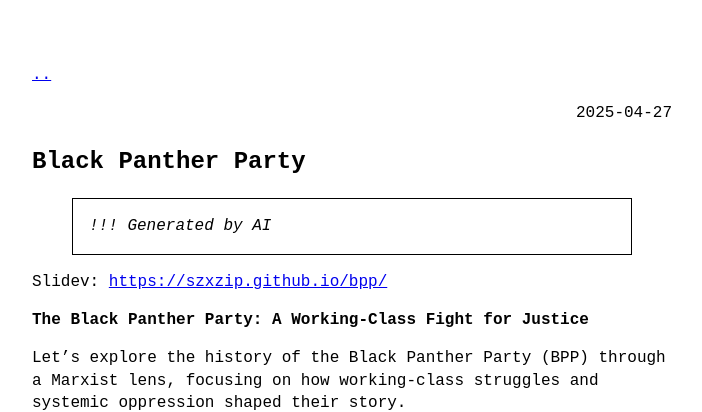
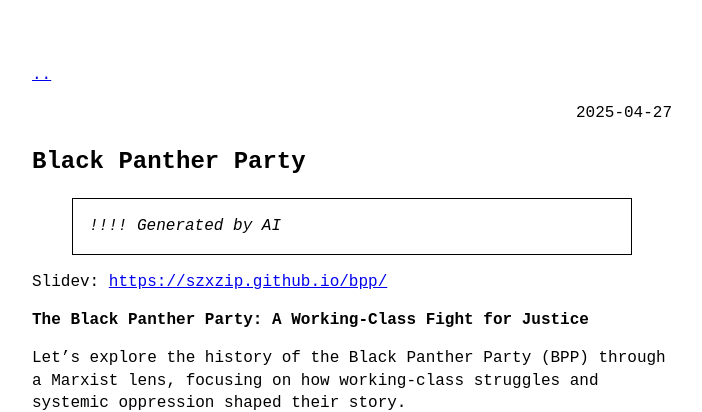
Before and after one commit to szxzip/szxzip.org, a Jekyll site: the page built from _posts/2025-04-27-bpp.md, in a window 1280 px wide. Shown: the top 412 px of the page, without its empty margins (288-990 px from the left). Built offline with Jekyll 4.4.1, drawn with Linux system fonts in a browser that asks for light colours.

Commit message:
Initial commit

```diff
--- a/_posts/2025-04-27-bpp.md
+++ b/_posts/2025-04-27-bpp.md
@@ -4,7 +4,7 @@ category: twaddle_tales
 title: Black Panther Party
 ---
 
-> !!! Generated by AI
+> !!!! Generated by AI
 
 Slidev: <https://szxzip.github.io/bpp/>
 
```
